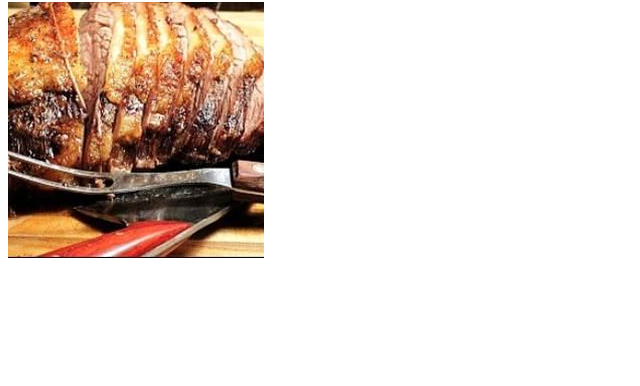
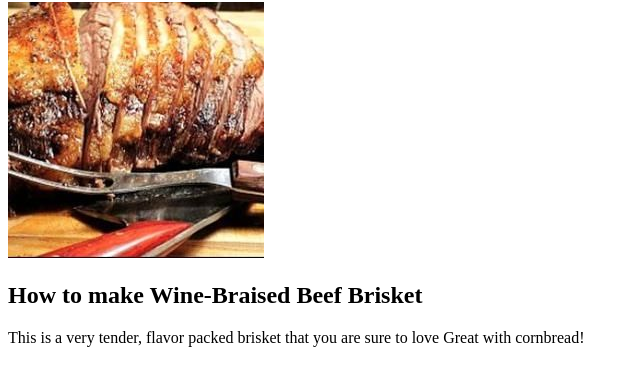
Before and after one commit to bjclifton/odin-recipes, a plain HTML site: page recipes/brisket.html in a window 1280 px wide. Shown: the part 78-464 px from the top of the page, without its empty margins (0-640 px from the left). Drawn offline with Linux system fonts and the light colour scheme.

Commit message:
Add header and description

```diff
--- a/recipes/brisket.html
+++ b/recipes/brisket.html
@@ -10,5 +10,10 @@
 
             <img src="../img/brisket.jpeg" alt="A juicy beef brisket">
 
+            <h2>How to make Wine-Braised Beef Brisket</h2>
+
+            <p>This is a very tender, flavor packed brisket that you are sure to love
+               Great with cornbread!
+            </p>
         </body>
     </html>
```
